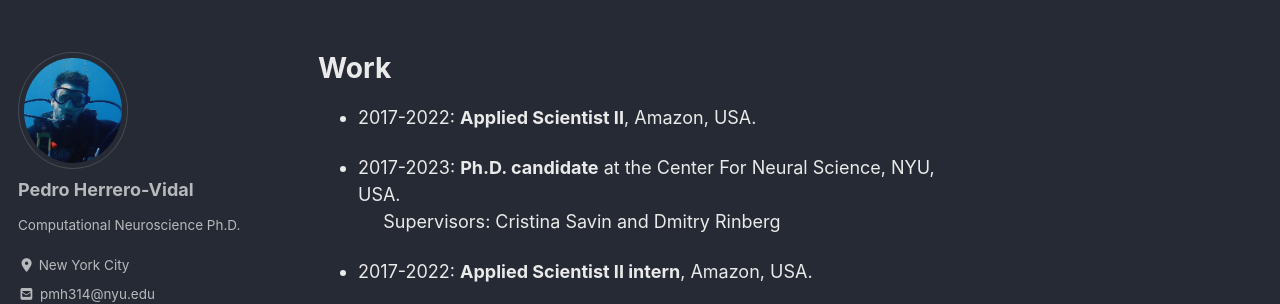
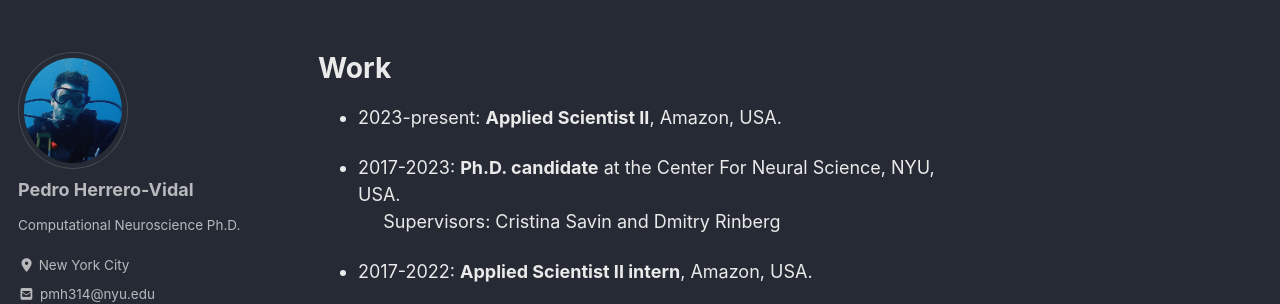
Before and after one commit to pedroherrerovidal/pedroherrerovidal.github.io, a Jekyll site: the page built from _pages/research.md, in a window 1280 px wide and 900 px high. Shown: the part 249-553 px from the top of the window. Built offline with Jekyll 4.4.1, drawn with Linux system fonts in a browser that asks for light colours; cached includes are drawn as plain includes; nearby versions of some CDN libraries; some of the changed lines change nothing that is shown.

Commit message:
Update research.md

```diff
--- a/_pages/research.md
+++ b/_pages/research.md
@@ -8,7 +8,7 @@ header:
   overlay_filter: 0.5 # same as adding an opacity of 0.5 to a black background
 ---
 # **Work**
-- 2017-2022: **Applied Scientist II**, Amazon, USA. <br />
+- 2023-present: **Applied Scientist II**, Amazon, USA. <br />
 
 - 2017-2023: **Ph.D. candidate** at the Center For Neural Science, NYU, USA. <br />
 &nbsp;&nbsp;&nbsp;&nbsp; Supervisors: Cristina Savin and Dmitry Rinberg
```
